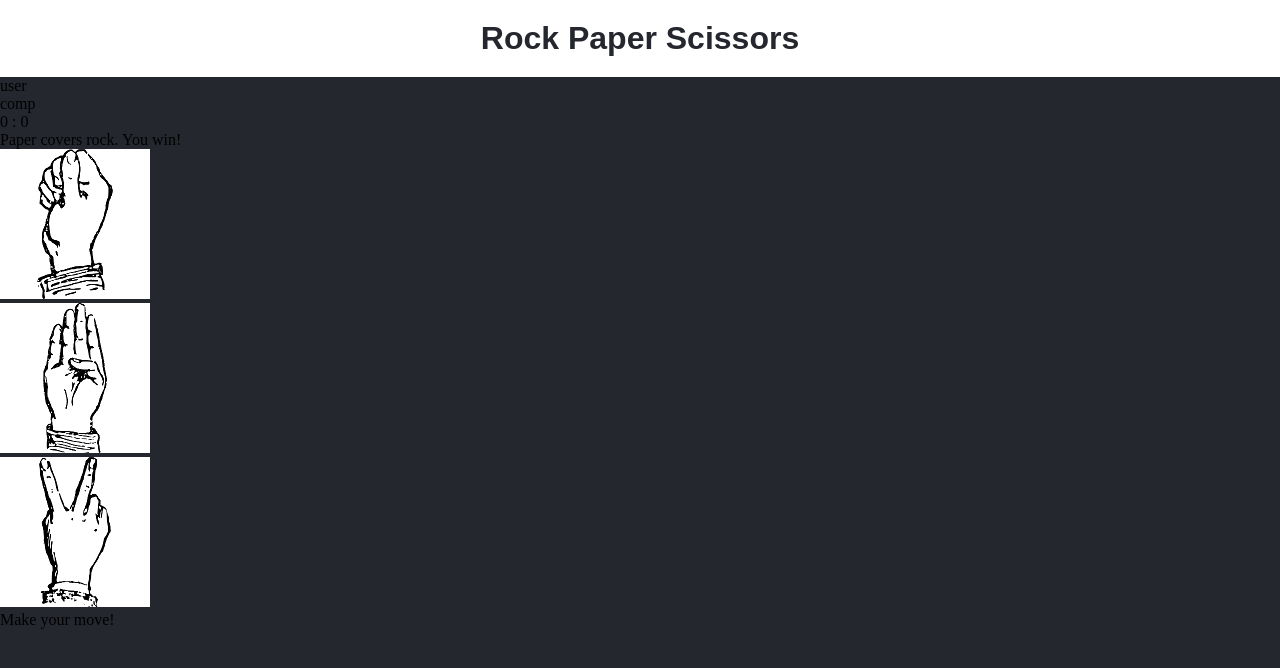
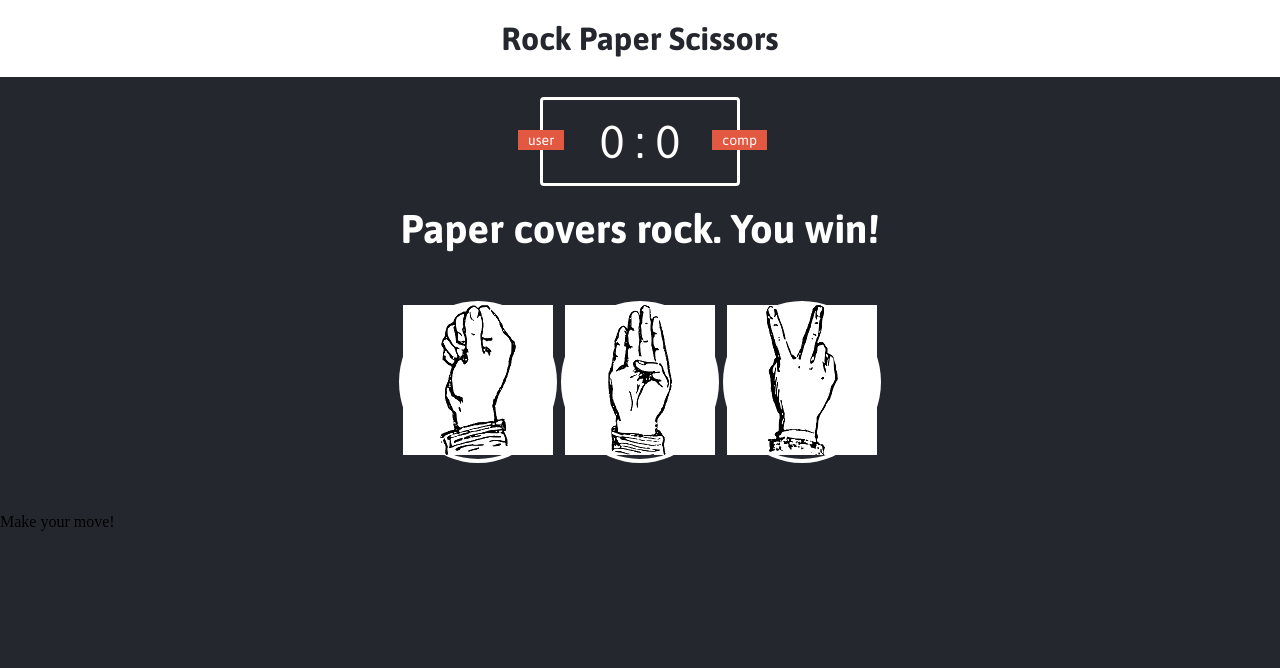
Before and after one commit to alexnewman42/rps2, a plain HTML site: page index.html in a window 1280 px wide. Drawn offline with Linux system fonts and the light colour scheme.

Commit message:
Add styling

```diff
--- a/style.css
+++ b/style.css
@@ -1,3 +1,5 @@
+@import url('https://fonts.googleapis.com/css2?family=Asap:wght@400;500;700&display=swap');
+
 * {
     margin: 0;
     padding: 0;
@@ -5,7 +7,7 @@
 }
 
 body {
-    background-color: #24272e;
+    background-color: #24272E;
 }
 
 header {
@@ -14,7 +16,62 @@ header {
 }
 
 header > h1 {
-    color: #25272E;
+    color: #24272E;
     text-align: center;
     font-family: Asap, sans-serif;
 }
+
+.score-board {
+    border: 3px solid white;
+    border-radius: 4px;
+    width: 200px;
+    margin: 20px auto;
+    color: white;
+    font-size: 46px;
+    text-align: center;
+    padding: 15px 20px;
+    font-family: Asap, sans-serif;
+    position: relative;
+}
+
+.badge {
+    background-color: #E25840;
+    color: white;
+    font-size: 14px;
+    font-family: Asap, sans-serif;
+    padding: 2px 10px;
+}
+
+#user-label {
+    position: absolute;
+    top: 30px;
+    left: -25px;
+}
+
+#comp-label {
+    position: absolute;
+    top: 30px;
+    right: -30px;
+}
+
+.result {
+    font-size: 40px;
+    color: white;
+}
+
+.result > p {
+    text-align: center;
+    font-weight: bold;
+    font-family: Asap, sans-serif;
+}
+
+.choices {
+    margin: 50px 0;
+    text-align: center;
+}
+
+.choice {
+    display: inline-block;
+    border: 4px solid white;
+    border-radius: 50%;
+}
```
